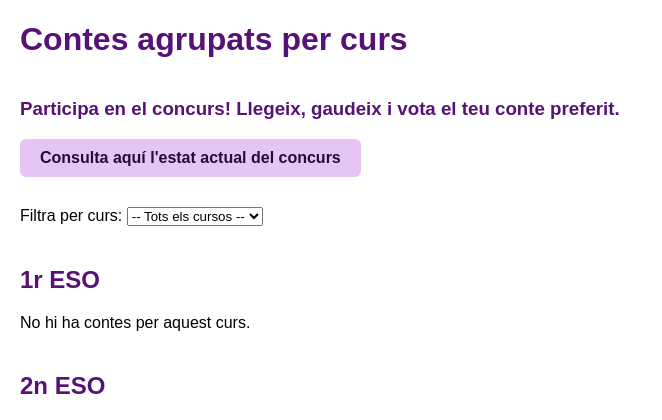
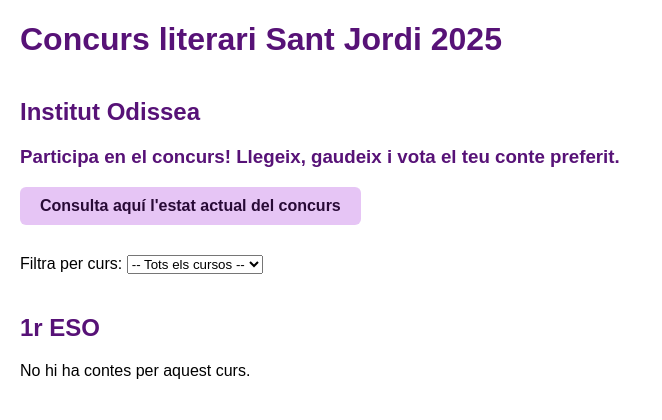
Before and after one commit to icaldepoch/pfinal, a Django app: page / in a window 1280 px wide. Shown: the top 420 px of the page, without its empty margins (0-662 px from the left). Run offline with Django 5.2, Linux system fonts and the light colour scheme; data that the repository does not hold is empty.

Commit message:
changes on projects list template

```diff
--- a/concursliterari/templates/llistat.html
+++ b/concursliterari/templates/llistat.html
@@ -75,7 +75,8 @@
     </style>
 </head>
 <body>
-    <h1>Contes agrupats per curs</h1>
+    <h1>Concurs literari Sant Jordi 2025</h1>
+    <h2>Institut Odissea</h2>
     <h3>Participa en el concurs! Llegeix, gaudeix i vota el teu conte preferit.</h3>
 
     <a href="{% url 'resultatsactuals' %}" class="boto-resultats">Consulta aquí l'estat actual del concurs</a>
```
